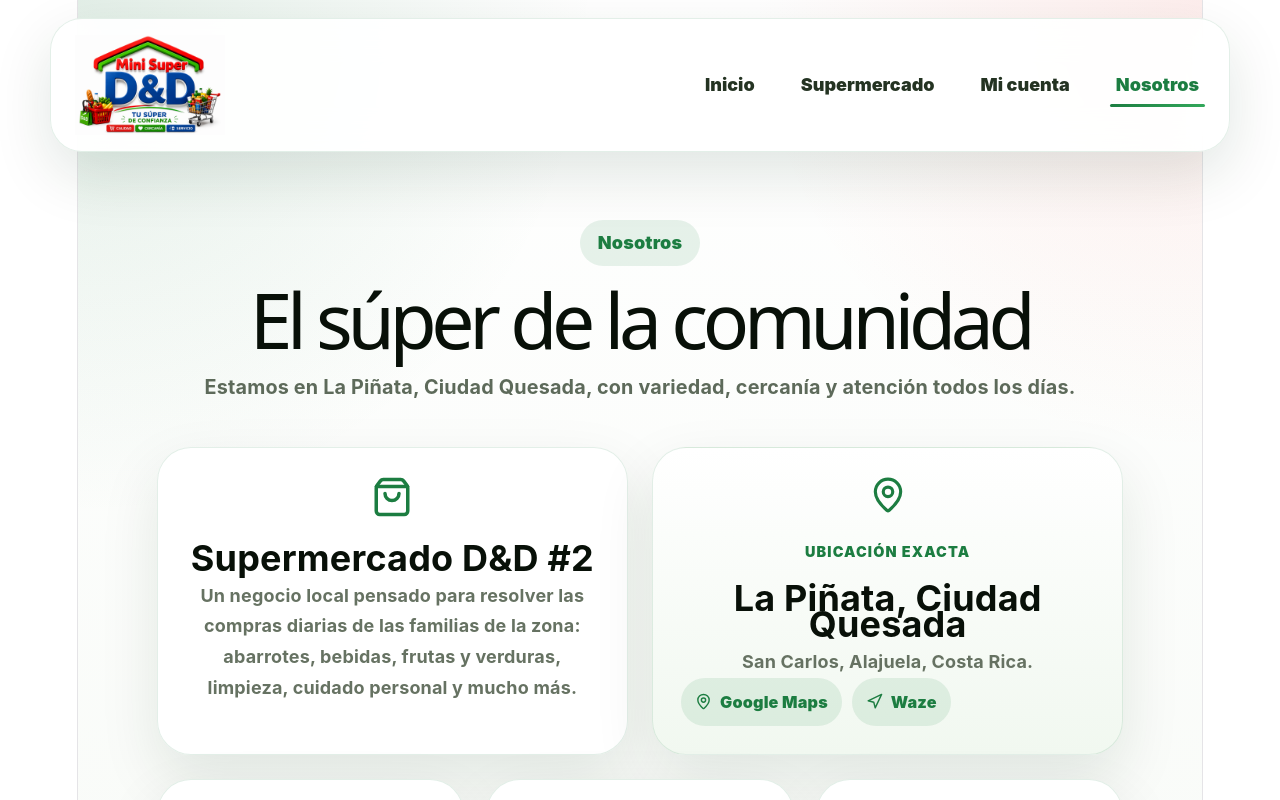
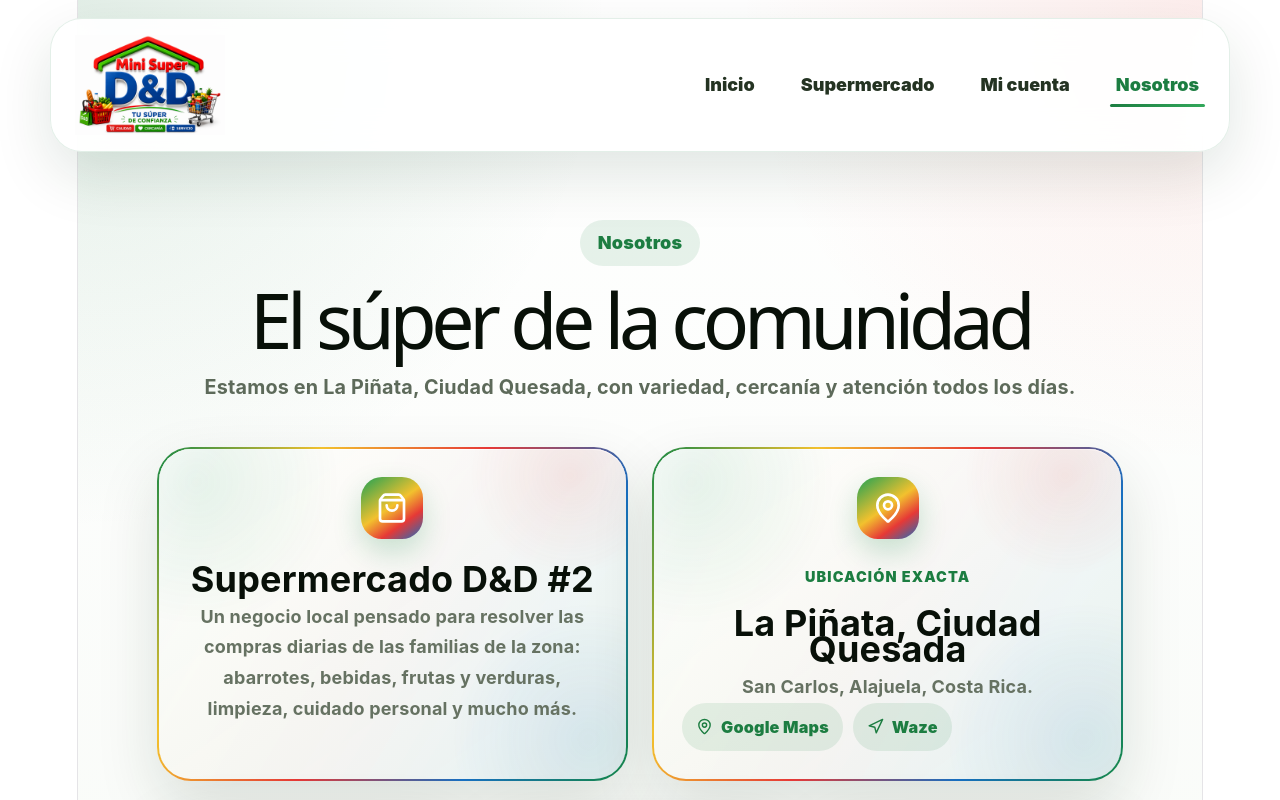
Before and after one commit to jgartavia-sketch/super-dyd-front, a React (Vite) app: page / in a window 1280 px wide. Both pictures are taken after a click on the button "Nosotros". Shown: the top 800 px of the page. Built offline with nearby package versions, Linux system fonts and the light colour scheme; no server answers.

Commit message:
Renueva cards de Nosotros y simplifica consultas

```diff
--- a/src/components/about/About.jsx
+++ b/src/components/about/About.jsx
@@ -6,5 +6,5 @@ const maps = "https://www.google.com/maps/search/?api=1&query=Super%20DYD%20%232
 const waze = "https://waze.com/ul?q=Super%20DYD%20%232%20La%20Pi%C3%B1ata%20Ciudad%20Quesada%20San%20Carlos%20Costa%20Rica&navigate=yes";
 
 export default function About() {
-  return <section className="about-section"><div className="account-heading"><span className="section-kicker">Nosotros</span><h2>El súper de la comunidad</h2><p>Estamos en La Piñata, Ciudad Quesada, con variedad, cercanía y atención todos los días.</p></div><div className="about-story"><div><ShoppingBag size={42} /><h3>Supermercado D&amp;D #2</h3><p>Un negocio local pensado para resolver las compras diarias de las familias de la zona: abarrotes, bebidas, frutas y verduras, limpieza, cuidado personal y mucho más.</p></div><div className="map-card"><MapPin size={38} /><span>Ubicación exacta</span><h3>La Piñata, Ciudad Quesada</h3><p>San Carlos, Alajuela, Costa Rica.</p><div className="location-actions"><a href={maps} target="_blank" rel="noreferrer"><MapPin size={17} />Google Maps</a><a href={waze} target="_blank" rel="noreferrer"><Navigation size={17} />Waze</a></div></div></div><div className="about-links"><a href={whatsapp} target="_blank" rel="noreferrer"><MessageCircle size={28} /><span>Pedidos y consultas</span><strong>6423-0421</strong></a><a href={facebook} target="_blank" rel="noreferrer"><Share2 size={28} /><span>Seguinos en Facebook</span><strong>Super D&amp;D #2</strong></a><article><Clock size={28} /><span>Horario</span><strong>Lunes a sábado: 7 a.m.–10 p.m.<br />Domingo: 7 a.m.–7 p.m.</strong></article></div></section>;
+  return <section className="about-section"><div className="account-heading"><span className="section-kicker">Nosotros</span><h2>El súper de la comunidad</h2><p>Estamos en La Piñata, Ciudad Quesada, con variedad, cercanía y atención todos los días.</p></div><div className="about-story"><div><ShoppingBag size={42} /><h3>Supermercado D&amp;D #2</h3><p>Un negocio local pensado para resolver las compras diarias de las familias de la zona: abarrotes, bebidas, frutas y verduras, limpieza, cuidado personal y mucho más.</p></div><div className="map-card"><MapPin size={38} /><span>Ubicación exacta</span><h3>La Piñata, Ciudad Quesada</h3><p>San Carlos, Alajuela, Costa Rica.</p><div className="location-actions"><a href={maps} target="_blank" rel="noreferrer"><MapPin size={17} />Google Maps</a><a href={waze} target="_blank" rel="noreferrer"><Navigation size={17} />Waze</a></div></div></div><div className="about-links"><a href={whatsapp} target="_blank" rel="noreferrer"><MessageCircle size={28} /><span>Consultas</span><strong>6423-0421</strong></a><a href={facebook} target="_blank" rel="noreferrer"><Share2 size={28} /><span>Seguinos en Facebook</span><strong>Super D&amp;D #2</strong></a><article><Clock size={28} /><span>Horario</span><strong>Lunes a sábado: 7 a.m.–10 p.m.<br />Domingo: 7 a.m.–7 p.m.</strong></article></div></section>;
 }
--- a/src/styles/global.css
+++ b/src/styles/global.css
@@ -1542,7 +1542,25 @@ button {
 .form-message { padding: 12px 15px; border-radius: 14px; color: #a02222; background: #fff0f0; font-weight: 750; }.form-message.success { width: min(1180px,100%); margin: 0 auto 18px; color: #145f31; background: #e9f8ec; }
 .points-summary { color: white; background: linear-gradient(135deg,#145f31,#33a85b); }.points-summary span { display: block; margin-top: 18px; color: rgba(255,255,255,.8); font-weight: 800; }.points-summary strong { display: block; font-size: 4.5rem; line-height: 1; }.points-summary small { color: rgba(255,255,255,.72); }.account-card strong { display: block; margin: 8px 0; color: #081008; font-size: 2rem; }.referral-actions { display: flex; gap: 9px; margin-top: 20px; }.referral-actions button, .logout-btn { display: inline-flex; align-items: center; justify-content: center; gap: 8px; padding: 12px 16px; border: 0; border-radius: 999px; cursor: pointer; color: white; background: #1c7d41; font-weight: 900; }.logout-btn { margin: 0 auto; color: #a02222; background: #fff0f0; }
 
-.about-story { width: min(1180px,100%); margin: 0 auto 24px; display: grid; grid-template-columns: 1fr 1fr; gap: 24px; }.about-story > div > svg { color: #1c7d41; }.about-story h3 { margin-top: 20px; font-size: 2rem; }.map-card { background: linear-gradient(180deg,#fff,#f1f8f0) !important; }.about-links > * { display: flex; flex-direction: column; color: #1c7d41; }.about-links strong { color: #081008; line-height: 1.5; }
+.about-story { width: min(1180px,100%); margin: 0 auto 24px; display: grid; grid-template-columns: 1fr 1fr; gap: 24px; }
+.about-story > div,
+.about-links > * { position: relative; isolation: isolate; overflow: hidden; border: 2px solid transparent; color: #1c7d41; background: linear-gradient(145deg,rgba(255,255,255,.99),rgba(240,246,242,.96)) padding-box,linear-gradient(120deg,#168846,#f2c12e,#e63936,#176fc1,#168846) border-box; box-shadow: 0 25px 62px rgba(12,48,24,.13),inset 0 1px 0 #fff; transition: transform .3s ease,box-shadow .3s ease; }
+.about-story > div::before,
+.about-links > *::before { content: ""; position: absolute; z-index: 0; top: -75%; left: -48%; width: 46%; height: 250%; opacity: .48; pointer-events: none; transform: rotate(23deg); background: linear-gradient(90deg,transparent,rgba(255,255,255,.96),transparent); transition: left .7s ease; }
+.about-story > div::after,
+.about-links > *::after { content: ""; position: absolute; z-index: -1; inset: 0; opacity: .09; background: radial-gradient(circle at 8% 10%,#168846 0,transparent 28%),radial-gradient(circle at 92% 88%,#176fc1 0,transparent 27%),radial-gradient(circle at 88% 8%,#e63936 0,transparent 20%); }
+.about-story > div > *,
+.about-links > * > * { position: relative; z-index: 1; }
+.about-story > div:hover,
+.about-links > *:hover { transform: translateY(-7px); box-shadow: 0 31px 72px rgba(23,111,193,.16),0 18px 42px rgba(230,57,54,.09),inset 0 1px 0 #fff; }
+.about-story > div:hover::before,
+.about-links > *:hover::before { left: 110%; }
+.about-story > div > svg,
+.about-links > * > svg { width: 62px; height: 62px; padding: 15px; border-radius: 21px; color: #fff; background: linear-gradient(145deg,#1da154,#f2c12e 48%,#e63936 72%,#176fc1); box-shadow: 0 12px 28px rgba(22,136,70,.22); }
+.about-story h3 { margin-top: 20px; font-size: 2rem; }
+.map-card { background: linear-gradient(145deg,rgba(255,255,255,.99),rgba(240,246,242,.96)) padding-box,linear-gradient(120deg,#168846,#f2c12e,#e63936,#176fc1,#168846) border-box !important; }
+.about-links > * { display: flex; flex-direction: column; }
+.about-links strong { color: #081008; line-height: 1.5; }
 
 @media (max-width: 1000px) { .accordion-products, .news-grid, .account-dashboard, .about-links { grid-template-columns: repeat(2,1fr); } }
 @media (max-width: 760px) {
```
